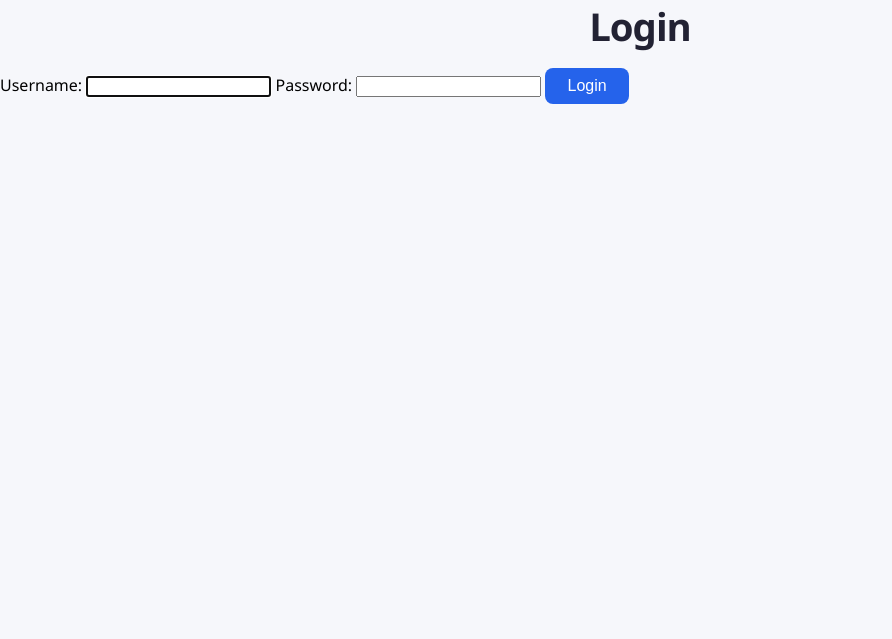
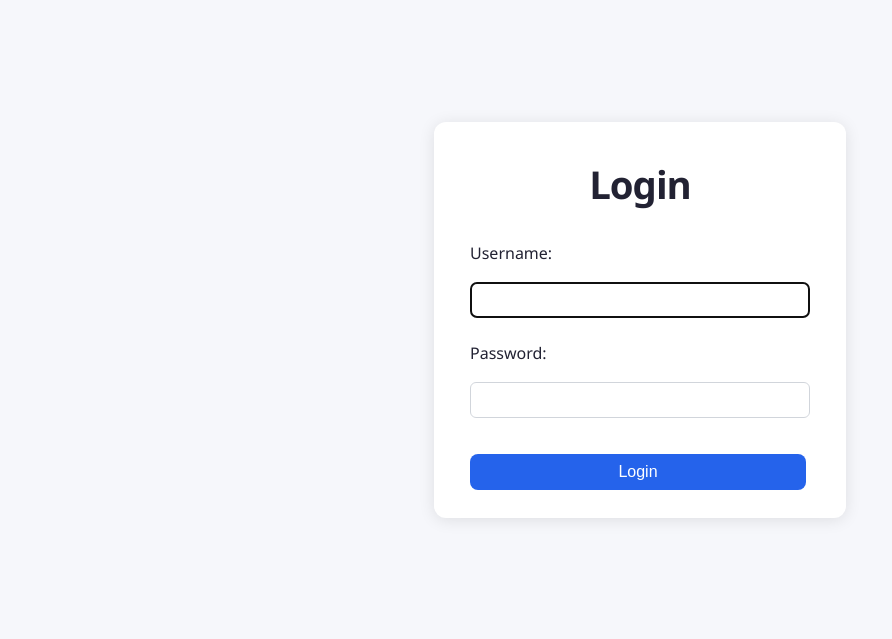
Before and after one commit to andrew-kemp/squid_allow_app, a Flask app: page /login in a window 1280 px wide. Shown: the top 639 px of the page, without its empty margins (0-892 px from the left). Run offline with Flask 3, Linux system fonts and the light colour scheme.

Commit message:
updated commit message

```diff
--- a/static/style.css
+++ b/static/style.css
@@ -180,3 +180,57 @@ tr:nth-child(even) {
   box-shadow: 0 2px 8px rgba(0,0,0,0.12);
   font-weight: 500;
 }
+.login-container {
+  display: flex;
+  justify-content: center;
+  align-items: center;
+  min-height: 80vh;
+}
+
+.login-form {
+  background: #fff;
+  padding: 36px 36px 28px 36px;
+  border-radius: 12px;
+  box-shadow: 0 2px 16px 0 rgba(0,0,0,0.10);
+  min-width: 340px;
+  max-width: 400px;
+  display: flex;
+  flex-direction: column;
+  gap: 14px;
+}
+
+.login-form h2 {
+  text-align: center;
+  margin-bottom: 18px;
+  color: #223;
+}
+
+.login-form label {
+  font-weight: 500;
+  margin-bottom: 4px;
+  color: #223;
+}
+
+.login-form input[type="text"],
+.login-form input[type="password"] {
+  padding: 8px 12px;
+  border: 1px solid #d1d5db;
+  border-radius: 6px;
+  font-size: 1em;
+  margin-bottom: 10px;
+}
+
+.login-form .btn {
+  margin-top: 12px;
+}
+
+.alert {
+  border-radius: 6px;
+  padding: 10px 16px;
+  margin-bottom: 12px;
+  font-weight: 500;
+  font-size: 1em;
+}
+
+.alert-danger { background: #fee2e2; color: #b91c1c; }
+.alert-success { background: #bbf7d0; color: #15803d; }
--- a/templates/login.html
+++ b/templates/login.html
@@ -2,7 +2,7 @@
 <html lang="en">
 <head>
     <meta charset="utf-8">
-    <title>Login - Squid Allow Manager</title>
+    <title>Login - PAW Proxy Pilot</title>
     <link rel="stylesheet" href="{{ url_for('static', filename='style.css') }}">
 </head>
 <body>
```
